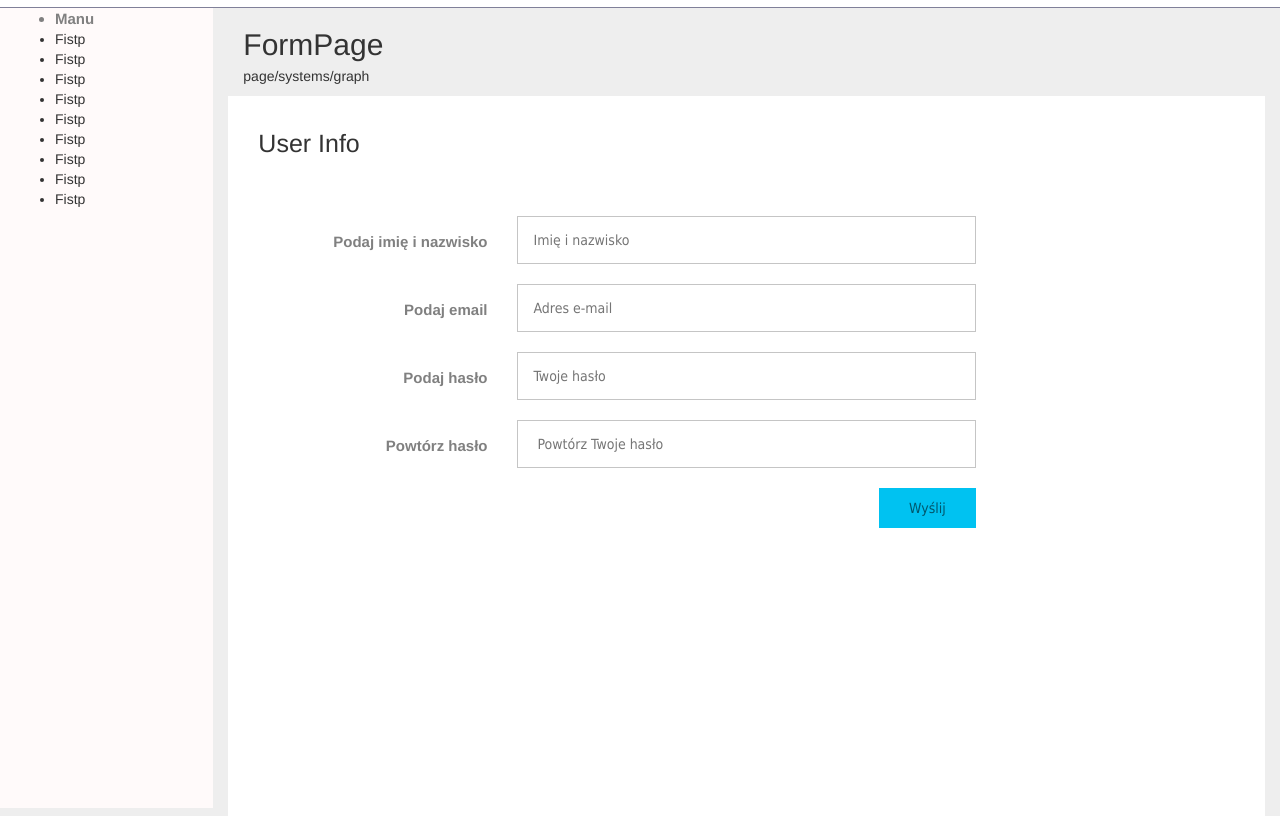
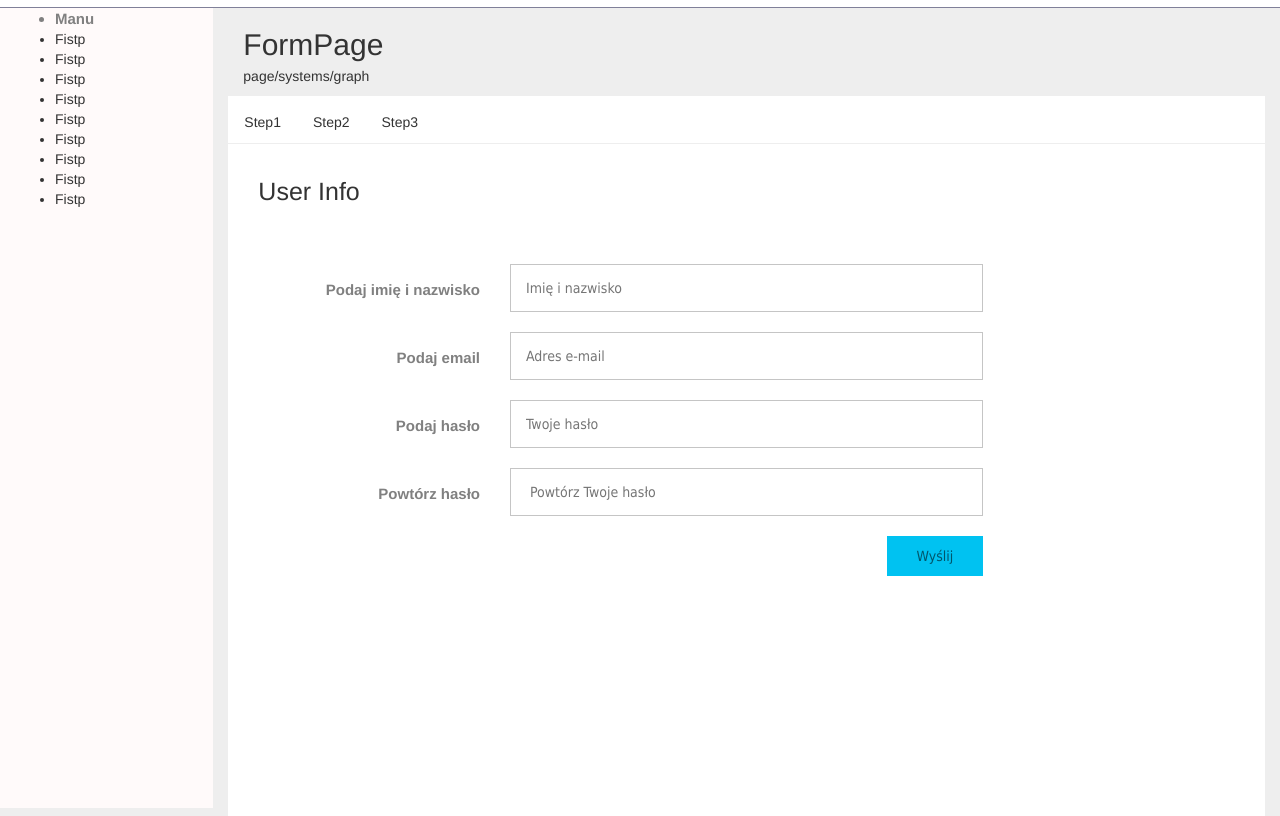
Before and after one commit to Ruudn7/customerAdd, a plain HTML site: page index.html in a window 1280 px wide. Shown: the part 63-879 px from the top of the page. Drawn offline with nearby package versions, Linux system fonts and the light colour scheme.

Commit message:
TopSteps

```diff
--- a/css/style.css
+++ b/css/style.css
@@ -102,6 +102,7 @@ form input[type="re_password"] {
 
     background-color: white;
     height: 90%;
+    padding: 0px;
 
 }
 
@@ -115,4 +116,20 @@ form input[type="re_password"] {
 .topHeader{
     font-size: 25px;
     padding-top: 30px;
+    padding-left: 15px;
+
 }
+
+.step{
+    float: left;
+    text-align: center;
+    padding: 16px;
+    text-decoration: none;
+}
+
+.topTool{
+    list-style-type: none;
+    padding: 0;
+    border-bottom: solid #EEE 0.5px;
+    height: 48px;
+}
--- a/index.html
+++ b/index.html
@@ -41,11 +41,25 @@
 
 
         <div class = " col-md-10">
+
             <div class = "col-md-12">
                 <h2 class = "header"> FormPage</h2>
                 <p> page/systems/graph </p>
             </div>
             <div class = " col-md-12 centerBox">
+       <div class = "col-md-12 topTool">
+            <ul class = "topTool">
+                <li class = "step">
+                    <p> Step1 </p>
+                </li>
+                <li class = "step">
+                    <p> Step2 </p>
+                 </li>
+                  <li class = "step">
+                    <p> Step3 </p>
+                 </li>
+            </ul>
+      </div>
                 <div class = "col-md-2 header">
                     <p class = "topHeader"> User Info </p>
                 </div>
```
